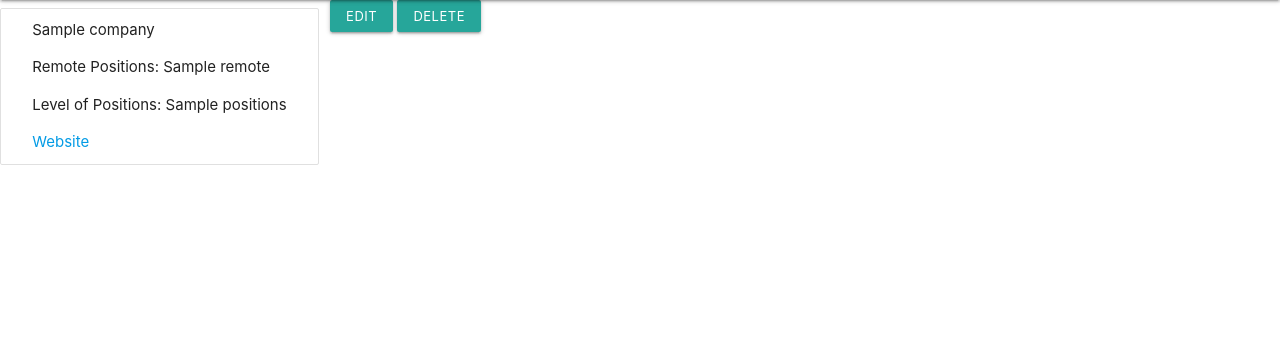
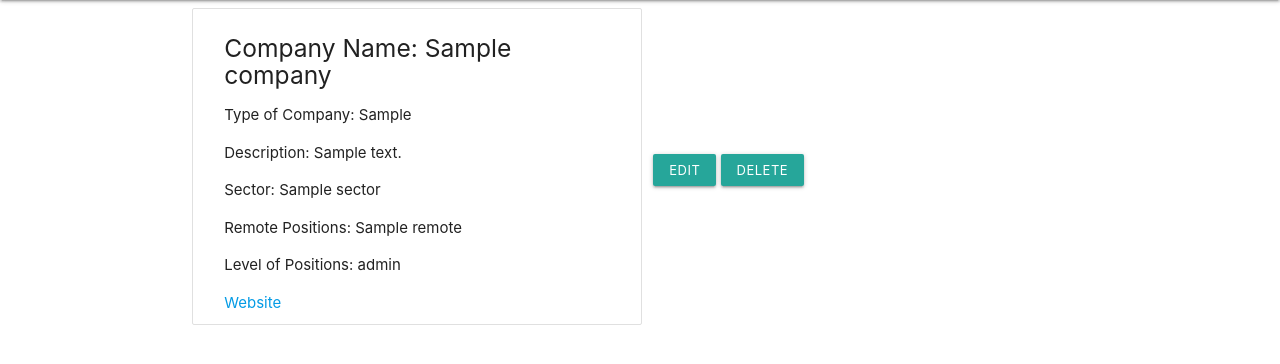
Before and after one commit to AMcCall22/company-suggestions, a Flask app: page /list_company in a window 1280 px wide. Shown: the part 64-428 px from the top of the page. Run offline with Flask 2, Linux system fonts and the light colour scheme; a database or web service that is not in the repository returns one stand-in record (values such as "Sample title"); some libraries are stand-ins or nearby versions.

Commit message:
edit and delete buttons centered

```diff
--- a/static/css/style.css
+++ b/static/css/style.css
@@ -14,27 +14,21 @@
     text-align: center;
 }
 
-.card .card-action a:not(.btn):not(.btn-large):n{
-    color: #c11500;}
-
-
-
  .card {
     margin-top: 0rem;
     text-align: center;
     font-family: 'Fjalla One', sans-serif;}
 
-
+/*---------------------------------------------- homepage info and image----*/
 
 .website_info{
     padding-top: 2rem;
     font-family: 'Fjalla One', sans-serif;
     color: black;
     height:20rem;
-     margin: 0 auto;
+    margin: 0 auto;
     font-size: 1.5rem;
     text-align: center;
-
 }
 
 .website_background{
@@ -43,9 +37,6 @@
     background-size: cover;
     background-position: center;
     height: 25rem;
-
-
-
 }
 
 .website{
@@ -53,6 +44,7 @@
 }
 
 
-.nav-wrapper{
-    background-color:	#c63e28;
-}
+/*---------------------------------------------- companies list----*/
+.collection-list{
+    width: 30rem;
+   }
--- a/templates/all_companies_list.html
+++ b/templates/all_companies_list.html
@@ -1,20 +1,21 @@
 {% extends "base.html" %} {% block content %} {% for company in list_company %}
 
 
-<div class="row">
-<ul class="collection col 9">
+<div class="row container valign-wrapper">
+<ul class="collection collection-list col 9">
 	<li class="collection-item">
-
-		<span class="title">{{ company.company_name }}</span>
+		<h5 class="title">Company Name: {{ company.company_name }}</h5>
+        <p>Type of Company: {{ company.company_type }}</p>
+        <p>Description: {{ company.description }}</p>
+        <p>Sector: {{ company.sector }}</p>
 		<p>Remote Positions: {{ company.remote }}</p>
-		<p>Level of Positions: {{ company.positions }}</p>
+		<p>Level of Positions: {{ company.level_of_positions }}</p>
 		<a href="{{ company.url }}">Website</a>
 	</li>
-
 </ul>
-<div class="col 3">
-<a href = "{{url_for('edit_company', company_id=company._id) }}" class="waves-effect waves-light btn-small">Edit</a>
-<a href = "{{url_for('delete_company', company_id=company._id) }}" class="waves-effect waves-light btn-small">Delete</a>
+<div class="col 3 delete_edit_buttons">
+<a href = "{{url_for('edit_company', company_id=company._id) }}" class="waves-effect waves-light btn-small buttons">Edit</a>
+<a href = "{{url_for('delete_company', company_id=company._id) }}" class="waves-effect waves-light btn-small buttons">Delete</a>
 </div>
 </div>
 
```
